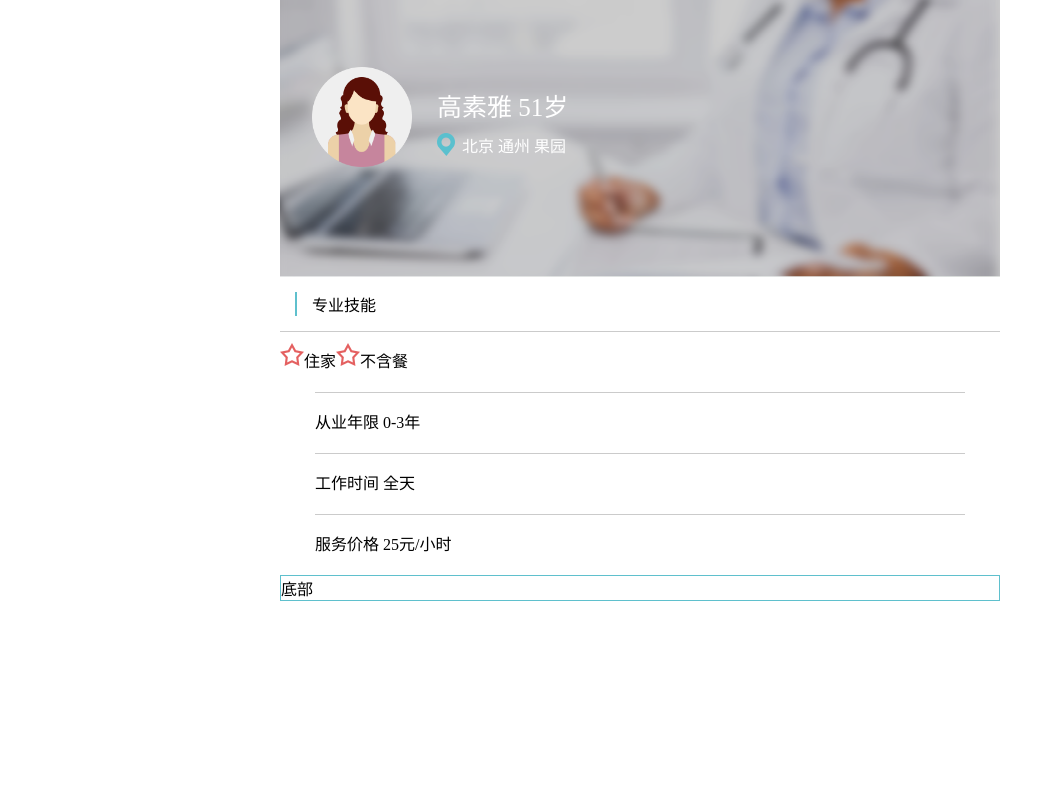
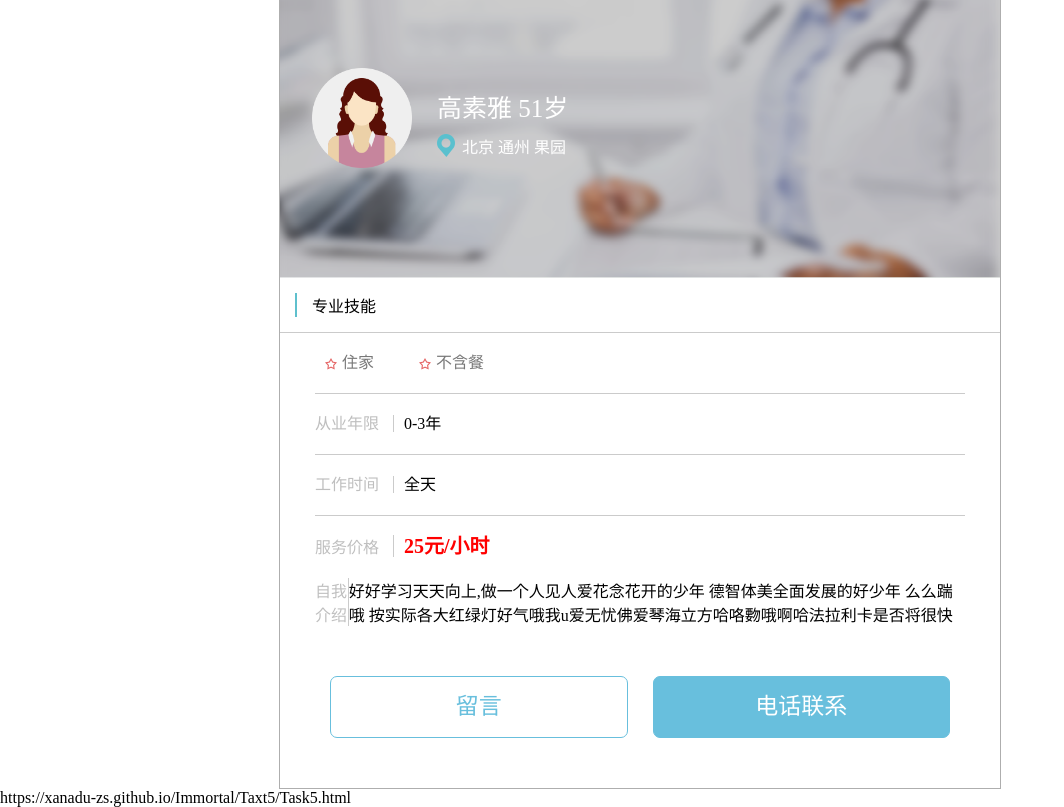
Before and after one commit to Xanadu-zs/Immortal, a plain HTML site: page Taxt5/Task5.html in a window 1280 px wide. Shown: the part 95-902 px from the top of the page, without its empty margins (0-1064 px from the left). Before the commit the page ends 800 px from the top, so only its background shows below. Drawn offline with Linux system fonts and the light colour scheme.

Commit message:
快完了

```diff
--- a/Taxt5/Task5.css
+++ b/Taxt5/Task5.css
@@ -6,6 +6,7 @@
 .all {
     width: 720px;
     margin: 0 auto;
+    border: 1px solid #AEAEAE;
 }
 
 header {
@@ -68,59 +69,92 @@ header img {
 
 .menu2 {
     display: flex;
+	color: #787878;
     line-height: 60px;
     border-top: 1px solid #CBCBCB;
 }
 
-.menu2_left: {
-	background-image: url('images/star.png');
+.menu2 img{
+	width: 12px;
+	height: 12px;
+	margin: 5px;
+	padding-left: 40px;
+	vertical-align: middle;
 }
-
-.menu2_right: {
-	background-image: url('images/star.png');
-
-}
-
-
 
 .menu3 {
     width: 650px;
     margin: 0 auto;
     line-height: 60px;
     border-top: 1px solid #CBCBCB;
+    color: #BFBFBF;
+}
 
+.menu3 span {
+	margin-left: 10px;
+	padding-left: 10px;
+	border-left: 1px solid #CBCBCB;
+	color: black;
 }
+
 .menu4 {
     width: 650px;
     margin: 0 auto;
     line-height: 60px;
     border-top: 1px solid #CBCBCB;
+    color: #BFBFBF;
+}
+
+.menu4 span {
+	margin-left: 10px;
+	padding-left: 10px;
+	border-left: 1px solid #CBCBCB;
+	color: red;
+	font-size: 20px;
+	font-weight: 600;
+}
+
+.menu5 {
+	display: flex;
+	width: 650px;
+    margin: 0 auto;
+}
+
+.menu5 p{
+
+    color: #BFBFBF;
+	border-right: 1px solid #CBCBCB;
+	flex:1 auto;
+
 
 }
 
+footer {
+	display: flex;
+	padding: 50px;
+	margin: 0 auto;
+}
 
+.leave_word{
+	width: 300px;
+	height: 60px;
+	color: #68Bfdd;
+	font-size: 23px;
+	text-align: center;
+	line-height: 60px;
+	border: 1px solid #68BFDD;
+	border-radius: 7px;
+}
 
-
-
-
-
-
-
-
-
-
-
-
-
-
-
-
-
-
-
-
-
-
-footer {
-    border: 1px solid rgba(95, 192, 205, 1.0);
+.phone{
+	margin-left: 25px;
+	width: 300px;
+	height: 60px;
+	color: white;
+	background-color: #68Bfdd;
+	font-size: 23px;
+	text-align: center;
+	line-height: 60px;
+	border: 1px solid #68BFDD;
+	border-radius: 7px;
 }
--- a/Taxt5/Task5.html
+++ b/Taxt5/Task5.html
@@ -35,21 +35,29 @@
                 <div class="menu2_right">
                     <img src="images/star.png" alt="">不含餐</div>
             </div>
-
-
-            <div class="menu3">从业年限 0-3年</div>
-            <div class="menu3">工作时间 全天</div>
-            <div class="menu4">服务价格 25元/小时</div>
-
+            <div class="menu3">从业年限 <span>0-3年</span></div>
+            <div class="menu3">工作时间 <span>全天</span></div>
+            <div class="menu4">服务价格 <span>25元/小时</span></div>
+            <div class="menu5">
+                    <p>自我介绍</p>
+                    <span>  好好学习天天向上,做一个人见人爱花念花开的少年 德智体美全面发展的好少年 么么踹哦 按实际各大红绿灯好气哦我u爱无忧佛爱琴海立方哈咯覅哦啊哈法拉利卡是否将很快 </span>
+            </div>
         </div>
 
 
 
 
         <footer>
-            底部
+            <div class="leave_word">
+                留言
+            </div>
+            <div class="phone">
+                电话联系
+            </div>
         </footer>
     </div>
 </body>
 
 </html>
+
+https://xanadu-zs.github.io/Immortal/Taxt5/Task5.html
```
Lines whose indentation alone changed are shown as unchanged.
